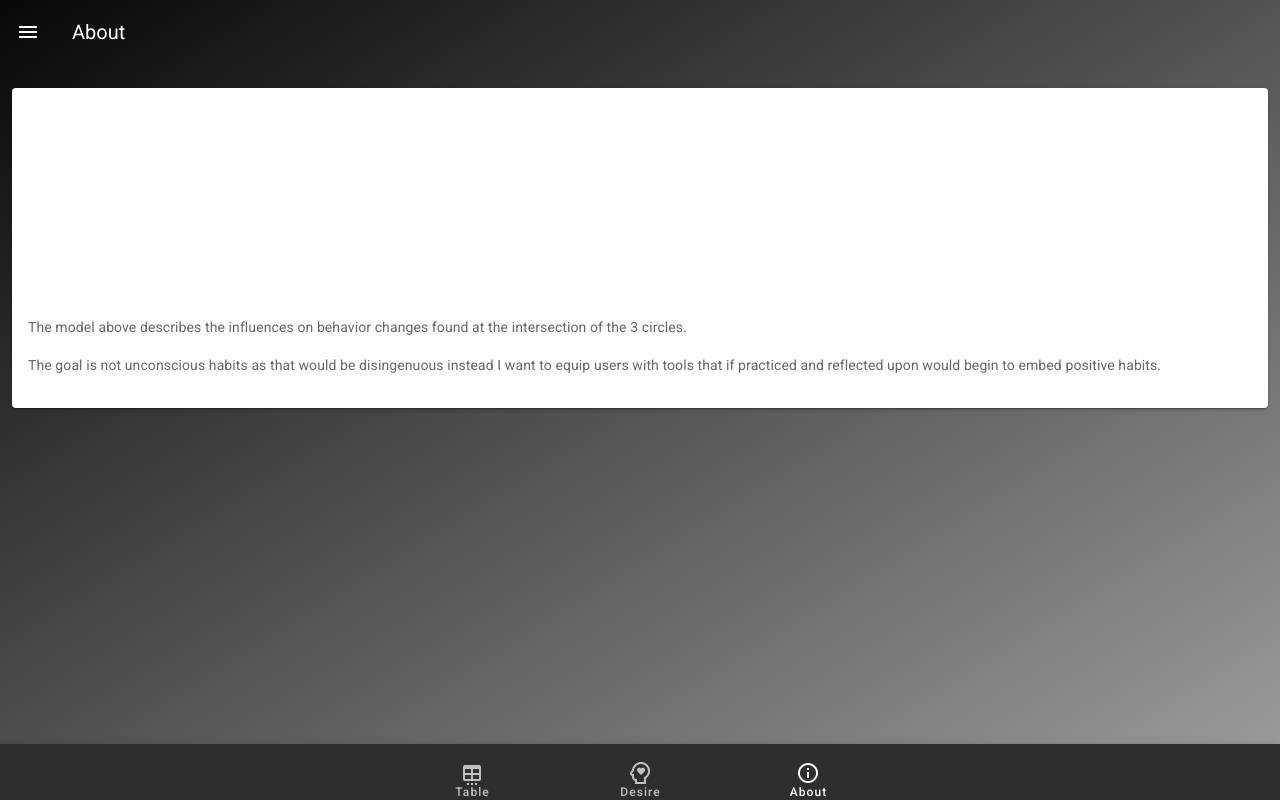
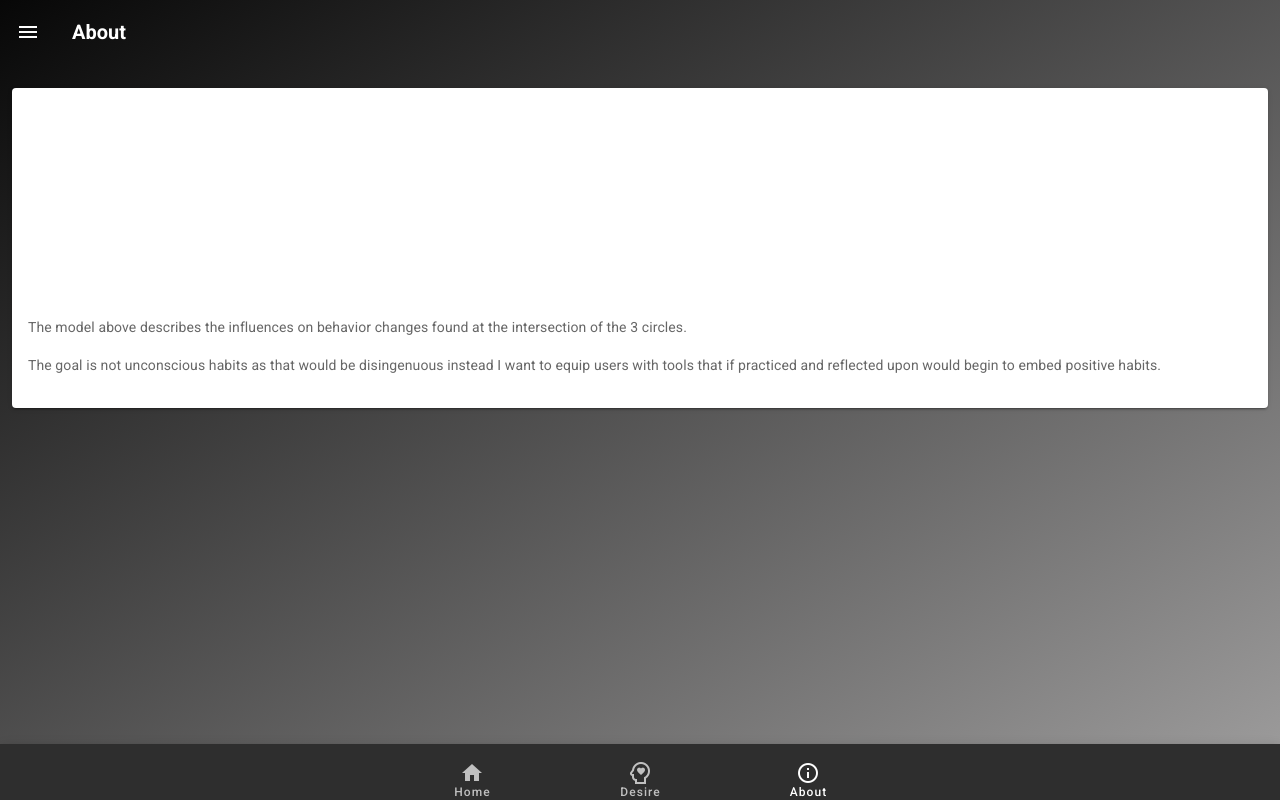
Before and after one commit to daveKoala/vue-boiler-plate, a Vue app: page /about in a window 1280 px wide. Built offline with nearby package versions, Linux system fonts and the light colour scheme.

Commit message:
more styling

```diff
--- a/src/assets/styles/common.scss
+++ b/src/assets/styles/common.scss
@@ -3,5 +3,5 @@
 #inspire {
   background-color:  rgb(7, 7, 7); /* For browsers that do not support gradients */
   background-image: linear-gradient(to bottom right , rgb(7, 7, 7), rgb(160, 159, 159));
-  // background-image: linear-gradient(336deg, rgba(7, 7, 7,1) 70%, rgba(160, 159, 159,1) 83%);;
+  // background-image: linear-gradient(336deg, rgba(7, 7, 7,1) 70%, rgba(160, 159, 159,1) 83%);
 }
--- a/src/components/SquareNavigation.vue
+++ b/src/components/SquareNavigation.vue
@@ -2,12 +2,12 @@
   <v-container fluid>
     <v-row justify="space-around">
       <v-btn
-        v-for="(item, index) in navItems"
-        :key="`squar-nav-${index}`"
+        v-for="({ to, icon }, index) in navItems"
+        :key="`square-nav-${index}`"
         v-ripple="{ class: 'primary--text' }"
-        :to="item.to"
+        :to="to"
       >
-        <v-icon color="primary" x-large>{{ item.icon }}</v-icon>
+        <v-icon color="primary" x-large>{{ icon }}</v-icon>
       </v-btn>
     </v-row>
   </v-container>
@@ -35,37 +35,6 @@ export default Vue.extend({
 </script>
 
 <style lang="scss" scoped>
-// .square-container {
-//   display: flex;
-//   flex-wrap: wrap;
-// }
-
-// .square {
-//   position: relative;
-//   flex-basis: calc(33.333% - 10px);
-//   margin: 5px;
-//   border: 1px solid;
-//   box-sizing: border-box;
-// }
-
-// .square::before {
-//   content: "";
-//   display: block;
-//   padding-top: 100%;
-// }
-
-// .square .content {
-//   position: absolute;
-//   top: 0;
-//   left: 0;
-//   height: 100%;
-//   width: 100%;
-
-//   display: flex; /* added for centered text */
-//   justify-content: center; /* added for centered text */
-//   align-items: center; /* added for centered text */
-// }
-
 /* setting min-width is necessary for the width to work */
 .v-btn {
   min-width: 72px;
--- a/src/interfaces/index.ts
+++ b/src/interfaces/index.ts
@@ -1,7 +1,7 @@
 export interface NavigationItem {
   id?: string;
   icon: string;
-  text: string;
+  name: string;
   to: string;
   color: string;
 }
--- a/src/layouts/BasicLayout.vue
+++ b/src/layouts/BasicLayout.vue
@@ -64,5 +64,6 @@ export default Vue.extend({
 
 .v-toolbar__title {
   text-transform: capitalize;
+  font-weight: 600;
 }
 </style>
--- a/src/layouts/BottomNavigation.vue
+++ b/src/layouts/BottomNavigation.vue
@@ -9,13 +9,13 @@
     id="bottom-nav"
   >
     <v-btn
-      v-for="(item, index) in items"
+      v-for="({ to, name, icon, id }, index) in items"
       :key="`bottom-nav-${index}`"
-      :value="item.id"
-      :to="{ path: item.to }"
+      :value="id"
+      :to="{ path: to }"
     >
-      <span>{{ item.text }}</span>
-      <v-icon>{{ item.icon }}</v-icon>
+      <span>{{ name }}</span>
+      <v-icon>{{ icon }}</v-icon>
     </v-btn>
   </v-bottom-navigation>
 </template>
@@ -30,29 +30,11 @@ export default Vue.extend({
   }),
   computed: {
     items(): NavigationItem[] {
-      return [
-        {
-          id: "",
-          icon: "mdi-table-settings",
-          text: "Table",
-          to: "/funky",
-          color: ""
-        },
-        {
-          id: "desire",
-          icon: "mdi-head-heart-outline",
-          text: "Desire",
-          to: "/desires",
-          color: "red lighten-1"
-        },
-        {
-          id: "about",
-          icon: "mdi-information-outline",
-          text: "About",
-          to: "/about",
-          color: "red darken-2"
-        }
-      ];
+      return this.$store.getters["Navigation/collection"]([
+        "Home",
+        "Desire",
+        "About"
+      ]);
     }
   }
 });
--- a/src/layouts/NavigationDrawerContent.vue
+++ b/src/layouts/NavigationDrawerContent.vue
@@ -2,7 +2,7 @@
   <v-list nav dense>
     <v-list-item>
       <v-list-item-content class="title white--text">
-        <v-list-item-title>
+        <v-list-item-title >
           {{ applicationName }}
         </v-list-item-title>
         <v-list-item-subtitle class="title white--text">
@@ -14,7 +14,7 @@
     <v-divider></v-divider>
 
     <v-list-item
-      v-for="([icon, text, to], i) in items"
+      v-for="({ icon, name, to }, i) in items"
       :key="i"
       link
       :to="to"
@@ -26,26 +26,21 @@
       </v-list-item-icon>
 
       <v-list-item-content class="white--text">
-        <v-list-item-title>{{ text }}</v-list-item-title>
+        <v-list-item-title>{{ name }}</v-list-item-title>
       </v-list-item-content>
     </v-list-item>
   </v-list>
 </template>
 
 <script lang="ts">
+import { NavigationItem } from "@/interfaces";
 import Vue from "vue";
 export default Vue.extend({
   name: "NavigationDrawerContent",
-  data: () => ({
-    items: [
-      ["mdi-home", "Home", "/"],
-      ["mdi-head-heart-outline", "Desires", "/desires"],
-      ["mdi-information-outline", "About", "/about"],
-      ["mdi-table-settings", "Table", "/funky"],
-      ["mdi-cog-outline", "Settings", "./settings"]
-    ]
-  }),
   computed: {
+    items(): NavigationItem[] {
+      return this.$store.getters["Navigation/all"];
+    },
     applicationName(): string {
       return this.$store.getters["App/appName"];
     },
@@ -58,3 +53,7 @@ export default Vue.extend({
   }
 });
 </script>
+
+<style lang="scss" scoped>
+@import "@/assets/styles/common.scss";
+</style>
--- a/src/router/index.ts
+++ b/src/router/index.ts
@@ -36,7 +36,7 @@ const routes: Array<RouteConfig> = [
   },
   {
     path: "/*",
-    name: "Home",
+    name: "404",
     component: Home
   }
 ];
--- a/src/store/index.ts
+++ b/src/store/index.ts
@@ -1,6 +1,7 @@
 import Vue from "vue";
 import Vuex from "vuex";
 import App from "./modules/App";
+import Navigation from "./modules/Navigation";
 
 Vue.use(Vuex);
 
@@ -9,6 +10,7 @@ export default new Vuex.Store({
   mutations: {},
   actions: {},
   modules: {
-    App
+    App,
+    Navigation
   }
 });
--- /dev/null
+++ b/src/store/modules/Navigation.ts
@@ -0,0 +1,70 @@
+import { NavigationItem } from "@/interfaces";
+
+interface Navigation {
+  navItems: NavigationItem[];
+}
+
+interface NavigationState {
+  nav: Navigation;
+}
+
+const state: NavigationState = {
+  nav: {
+    navItems: [
+      {
+        id: "home",
+        icon: "mdi-home",
+        name: "Home",
+        to: "/",
+        color: ""
+      },
+      {
+        id: "",
+        icon: "mdi-table-settings",
+        name: "Table",
+        to: "/funky",
+        color: ""
+      },
+      {
+        id: "desire",
+        icon: "mdi-head-heart-outline",
+        name: "Desire",
+        to: "/desires",
+        color: "red lighten-1"
+      },
+      {
+        id: "about",
+        icon: "mdi-information-outline",
+        name: "About",
+        to: "/about",
+        color: "red darken-2"
+      },
+      {
+        id: "settings",
+        icon: "mdi-cog-outline",
+        name: "Setting",
+        to: "/settings",
+        color: "red darken-2"
+      }
+    ]
+  }
+};
+
+const getters = {
+  collection: (state: NavigationState) => (collection: string[]) => {
+    return state.nav.navItems.filter(item =>
+      collection.some(
+        col => item.name.toLowerCase() === col.toLocaleLowerCase()
+      )
+    );
+  },
+  all: (state: NavigationState) => state.nav.navItems
+};
+const mutations = {};
+
+export default {
+  namespaced: true,
+  state,
+  getters,
+  mutations
+};
--- a/src/views/Home.vue
+++ b/src/views/Home.vue
@@ -43,29 +43,29 @@ export default Vue.extend({
   name: "Home",
   components: { Twitter, SquareNavigation, Share },
   data: () => ({
-    squareNav: [
-      {
-        id: "",
-        icon: "mdi-table-settings",
-        text: "Table",
-        to: "/funky",
-        color: ""
-      },
-      {
-        id: "desire",
-        icon: "mdi-head-heart-outline",
-        text: "Desire",
-        to: "/desires",
-        color: "red lighten-1"
-      },
-      {
-        id: "about",
-        icon: "mdi-information-outline",
-        text: "About",
-        to: "/about",
-        color: "red darken-2"
-      }
-    ] as NavigationItem[],
+    // squareNav: [
+    //   {
+    //     id: "",
+    //     icon: "mdi-table-settings",
+    //     name: "Table",
+    //     to: "/funky",
+    //     color: ""
+    //   },
+    //   {
+    //     id: "desire",
+    //     icon: "mdi-head-heart-outline",
+    //     name: "Desire",
+    //     to: "/desires",
+    //     color: "red lighten-1"
+    //   },
+    //   {
+    //     id: "about",
+    //     icon: "mdi-information-outline",
+    //     name: "About",
+    //     to: "/about",
+    //     color: "red darken-2"
+    //   }
+    // ] as NavigationItem[],
     cards: [
       {
         title: "Pre-fab homes",
@@ -85,6 +85,15 @@ export default Vue.extend({
     ]
   }),
 
+  computed: {
+    squareNav(): NavigationItem[] {
+      return this.$store.getters["Navigation/collection"]([
+        "Table",
+        "Desire",
+        "About"
+      ]);
+    }
+  },
   created() {
     this.$emit("update:layout", BasicLayout);
   }
```
